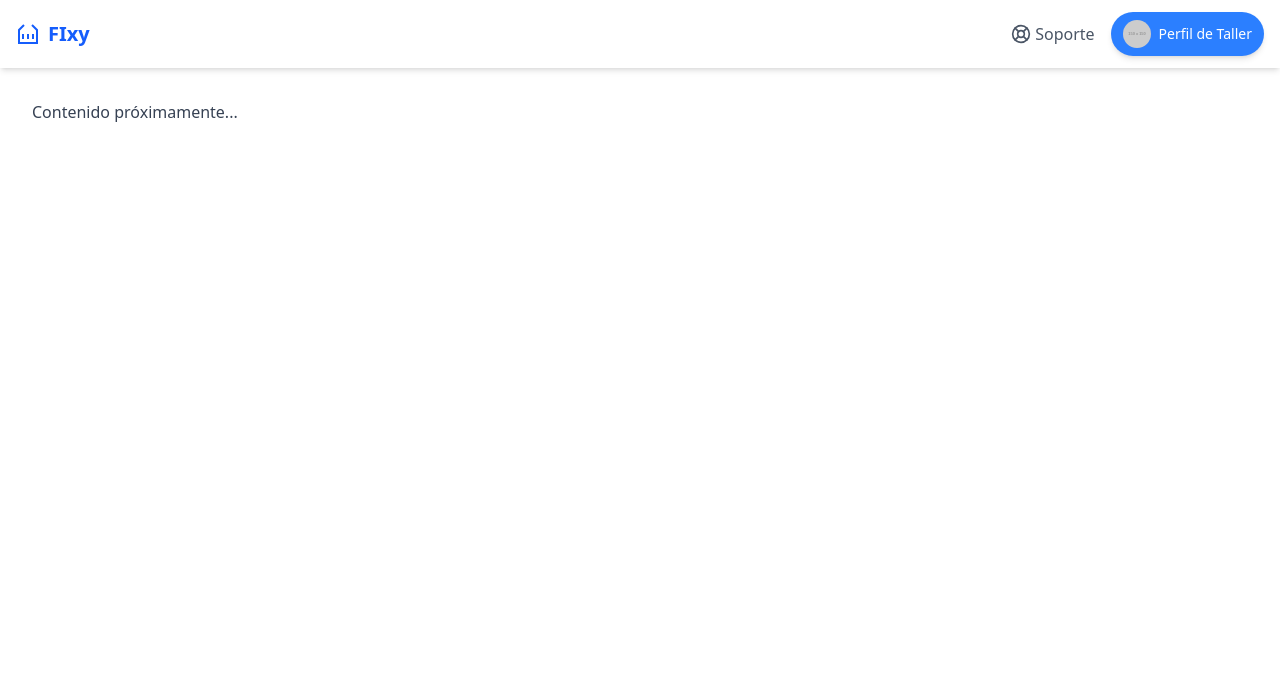
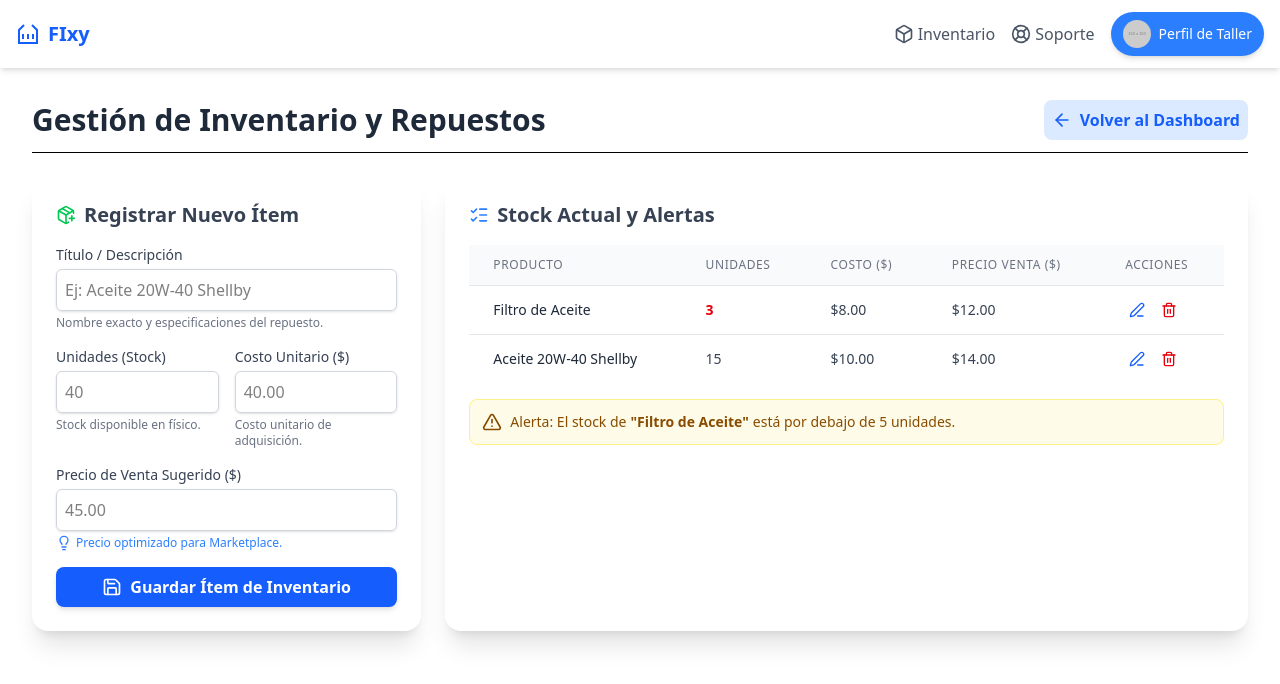
Before and after one commit to leobigott98/fixy-mechanic, a Next.js app: page /inventario in a window 1280 px wide. Shown: the top 684 px of the page. Built offline with nearby package versions, Linux system fonts and the light colour scheme.

Commit message:
added inventory ux/ui

```diff
--- a/src/app/inventario/page.tsx
+++ b/src/app/inventario/page.tsx
@@ -1,3 +1,254 @@
-export default function Page() {
-  return <div className="text-gray-700">Contenido próximamente...</div>;
+"use client";
+
+import { useState } from "react";
+import {
+  ArrowLeft,
+  PackagePlus,
+  Save,
+  ListChecks,
+  AlertTriangle,
+  Lightbulb,
+  Trash2,
+  Edit3,
+} from "lucide-react";
+import { useRouter } from "next/navigation";
+
+interface Product {
+  id: number;
+  title: string;
+  units: number;
+  cost: number;
+  price: number;
 }
+
+export default function InventarioPage() {
+  const router = useRouter();
+
+  const [title, setTitle] = useState("");
+  const [units, setUnits] = useState<number | "">("");
+  const [cost, setCost] = useState<number | "">("");
+  const [price, setPrice] = useState<number | "">("");
+  const [inventory, setInventory] = useState<Product[]>([
+    { id: 1, title: "Filtro de Aceite", units: 3, cost: 8, price: 12 },
+    { id: 2, title: "Aceite 20W-40 Shellby", units: 15, cost: 10, price: 14 },
+  ]);
+
+  const lowStockItems = inventory.filter((item) => item.units < 5);
+
+  const handleSubmit = (e: React.FormEvent) => {
+    e.preventDefault();
+    if (!title || !units || !cost || !price) {
+      alert("Por favor complete todos los campos");
+      return;
+    }
+
+    const newItem: Product = {
+      id: Date.now(),
+      title,
+      units: Number(units),
+      cost: Number(cost),
+      price: Number(price),
+    };
+
+    setInventory([...inventory, newItem]);
+    setTitle("");
+    setUnits("");
+    setCost("");
+    setPrice("");
+  };
+
+  const deleteItem = (id: number) => {
+    setInventory(inventory.filter((item) => item.id !== id));
+  };
+
+  return (
+    <div>
+      {/* Header */}
+      <div className="flex items-center justify-between mb-6 border-b pb-3">
+        <h1 className="text-3xl font-bold text-gray-800">
+          Gestión de Inventario y Repuestos
+        </h1>
+        <button
+          onClick={() => router.push("/")}
+          className="flex items-center text-blue-600 hover:text-blue-800 font-semibold p-2 rounded-lg bg-blue-100 hover:bg-blue-200 transition"
+        >
+          <ArrowLeft className="w-5 h-5 mr-2" />
+          Volver al Dashboard
+        </button>
+      </div>
+
+      <div className="grid grid-cols-1 lg:grid-cols-3 gap-6">
+        {/* Registrar Nuevo Ítem */}
+        <div className="lg:col-span-1 bg-white p-6 rounded-2xl shadow-xl h-fit">
+          <h2 className="text-xl font-bold text-gray-700 mb-4 flex items-center">
+            <PackagePlus className="w-5 h-5 mr-2 text-green-500" /> Registrar
+            Nuevo Ítem
+          </h2>
+
+          <form onSubmit={handleSubmit} className="space-y-4">
+            <div>
+              <label className="block text-sm font-medium text-gray-700">
+                Título / Descripción
+              </label>
+              <input
+                type="text"
+                value={title}
+                onChange={(e) => setTitle(e.target.value)}
+                placeholder="Ej: Aceite 20W-40 Shellby"
+                className="mt-1 w-full rounded-md border-gray-300 shadow-sm focus:border-blue-500 focus:ring-blue-500 p-2 border"
+                required
+              />
+              <p className="text-xs text-gray-500 mt-1">
+                Nombre exacto y especificaciones del repuesto.
+              </p>
+            </div>
+
+            <div className="grid grid-cols-2 gap-4">
+              <div>
+                <label className="block text-sm font-medium text-gray-700">
+                  Unidades (Stock)
+                </label>
+                <input
+                  type="number"
+                  value={units}
+                  onChange={(e) => setUnits(Number(e.target.value))}
+                  placeholder="40"
+                  min="0"
+                  className="mt-1 w-full rounded-md border-gray-300 shadow-sm focus:border-blue-500 focus:ring-blue-500 p-2 border"
+                  required
+                />
+                <p className="text-xs text-gray-500 mt-1">
+                  Stock disponible en físico.
+                </p>
+              </div>
+              <div>
+                <label className="block text-sm font-medium text-gray-700">
+                  Costo Unitario ($)
+                </label>
+                <input
+                  type="number"
+                  value={cost}
+                  onChange={(e) => setCost(Number(e.target.value))}
+                  placeholder="40.00"
+                  step="0.01"
+                  min="0"
+                  className="mt-1 w-full rounded-md border-gray-300 shadow-sm focus:border-blue-500 focus:ring-blue-500 p-2 border"
+                  required
+                />
+                <p className="text-xs text-gray-500 mt-1">
+                  Costo unitario de adquisición.
+                </p>
+              </div>
+            </div>
+
+            <div>
+              <label className="block text-sm font-medium text-gray-700">
+                Precio de Venta Sugerido ($)
+              </label>
+              <input
+                type="number"
+                value={price}
+                onChange={(e) => setPrice(Number(e.target.value))}
+                placeholder="45.00"
+                step="0.01"
+                min="0"
+                className="mt-1 w-full rounded-md border-gray-300 shadow-sm focus:border-blue-500 focus:ring-blue-500 p-2 border"
+                required
+              />
+              <p className="text-xs text-blue-500 mt-1 flex items-center">
+                <Lightbulb className="w-4 h-4 mr-1" />
+                Precio optimizado para Marketplace.
+              </p>
+            </div>
+
+            <button
+              type="submit"
+              className="w-full py-2 bg-blue-600 text-white font-semibold rounded-lg hover:bg-blue-700 transition shadow-md flex items-center justify-center"
+            >
+              <Save className="w-5 h-5 mr-2" /> Guardar Ítem de Inventario
+            </button>
+          </form>
+        </div>
+
+        {/* Tabla de Inventario */}
+        <div className="lg:col-span-2 bg-white p-6 rounded-2xl shadow-xl overflow-x-auto">
+          <h2 className="text-xl font-bold text-gray-700 mb-4 flex items-center">
+            <ListChecks className="w-5 h-5 mr-2 text-blue-500" /> Stock Actual y
+            Alertas
+          </h2>
+
+          <table className="min-w-full divide-y divide-gray-200 text-sm">
+            <thead className="bg-gray-50">
+              <tr>
+                <th className="px-6 py-3 text-left text-xs font-medium text-gray-500 uppercase tracking-wider">
+                  Producto
+                </th>
+                <th className="px-6 py-3 text-left text-xs font-medium text-gray-500 uppercase tracking-wider">
+                  Unidades
+                </th>
+                <th className="px-6 py-3 text-left text-xs font-medium text-gray-500 uppercase tracking-wider">
+                  Costo ($)
+                </th>
+                <th className="px-6 py-3 text-left text-xs font-medium text-gray-500 uppercase tracking-wider">
+                  Precio Venta ($)
+                </th>
+                <th className="px-6 py-3 text-left text-xs font-medium text-gray-500 uppercase tracking-wider">
+                  Acciones
+                </th>
+              </tr>
+            </thead>
+            <tbody className="bg-white divide-y divide-gray-200">
+              {inventory.map((item) => (
+                <tr key={item.id}>
+                  <td className="px-6 py-3 font-medium text-gray-800">
+                    {item.title}
+                  </td>
+                  <td
+                    className={`px-6 py-3 ${
+                      item.units < 5
+                        ? "text-red-600 font-semibold"
+                        : "text-gray-700"
+                    }`}
+                  >
+                    {item.units}
+                  </td>
+                  <td className="px-6 py-3 text-gray-700">
+                    ${item.cost.toFixed(2)}
+                  </td>
+                  <td className="px-6 py-3 text-gray-700">
+                    ${item.price.toFixed(2)}
+                  </td>
+                  <td className="px-6 py-3 space-x-2 flex items-center">
+                    <button
+                      onClick={() => alert("Editar funcionalidad futura")}
+                      className="p-1 text-blue-600 hover:text-blue-800"
+                    >
+                      <Edit3 className="w-4 h-4" />
+                    </button>
+                    <button
+                      onClick={() => deleteItem(item.id)}
+                      className="p-1 text-red-600 hover:text-red-800"
+                    >
+                      <Trash2 className="w-4 h-4" />
+                    </button>
+                  </td>
+                </tr>
+              ))}
+            </tbody>
+          </table>
+
+          {lowStockItems.length > 0 && (
+            <div className="mt-4 p-3 bg-yellow-50 border border-yellow-200 rounded-lg text-sm text-yellow-800 flex items-center">
+              <AlertTriangle className="w-5 h-5 mr-2" />
+              Alerta: El stock de{" "}
+              <span className="font-semibold mx-1">
+                {lowStockItems.map((i) => `"${i.title}"`).join(", ")}
+              </span>
+              está por debajo de 5 unidades.
+            </div>
+          )}
+        </div>
+      </div>
+    </div>
+  );
+}
--- a/src/components/Header.tsx
+++ b/src/components/Header.tsx
@@ -1,6 +1,6 @@
 
 "use client";
-import { LifeBuoy } from "lucide-react";
+import { LifeBuoy, Box } from "lucide-react";
 import Image from "next/image";
 import { useRouter } from "next/navigation";
 
@@ -19,6 +19,11 @@ export default function Header() {
           <span className="text-xl font-extrabold text-blue-600">FIxy</span>
         </div>
         <nav className="flex items-center space-x-4">
+          <button
+            onClick={() => router.push("/inventario")}
+            className="flex items-center text-gray-600 hover:text-gray-800">
+            <Box className="w-5 h-5 mr-1" /> Inventario
+          </button>
           <button className="flex items-center text-gray-600 hover:text-gray-800">
             <LifeBuoy className="w-5 h-5 mr-1" /> Soporte
           </button>
```
